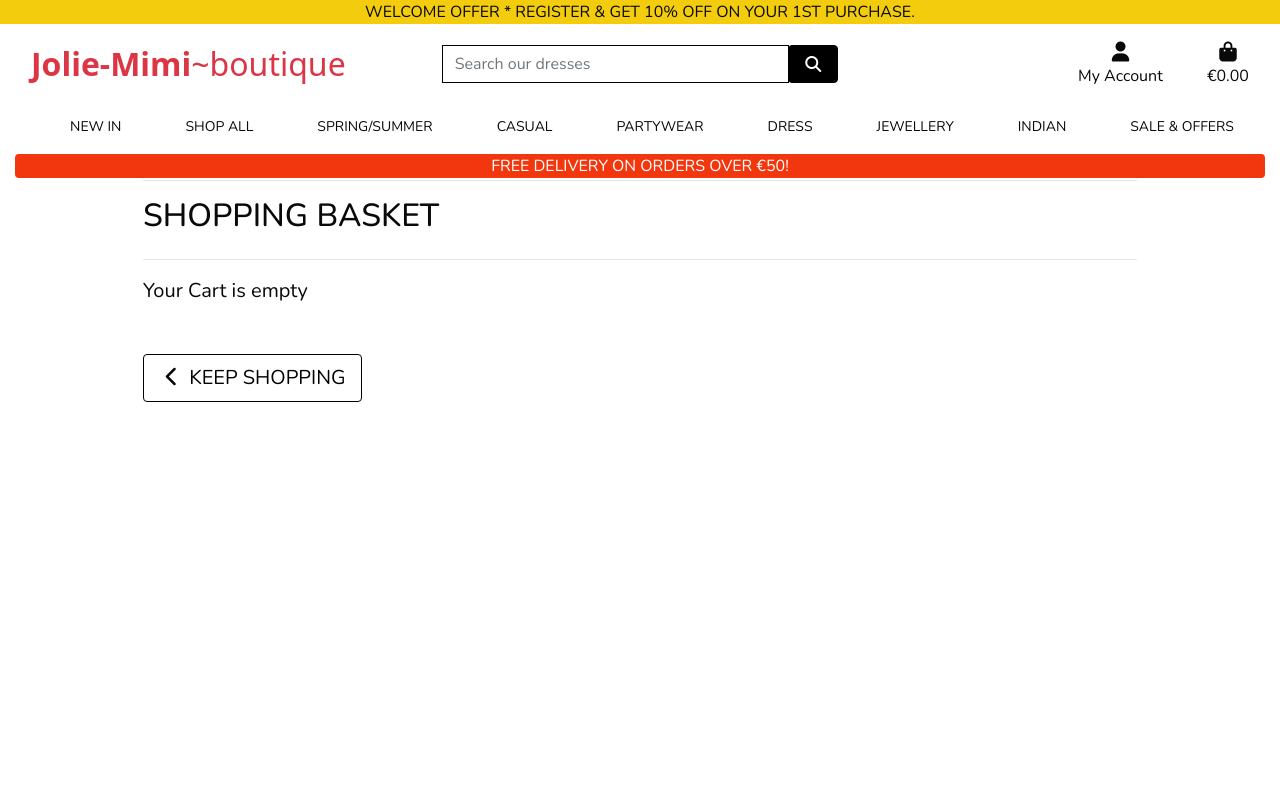
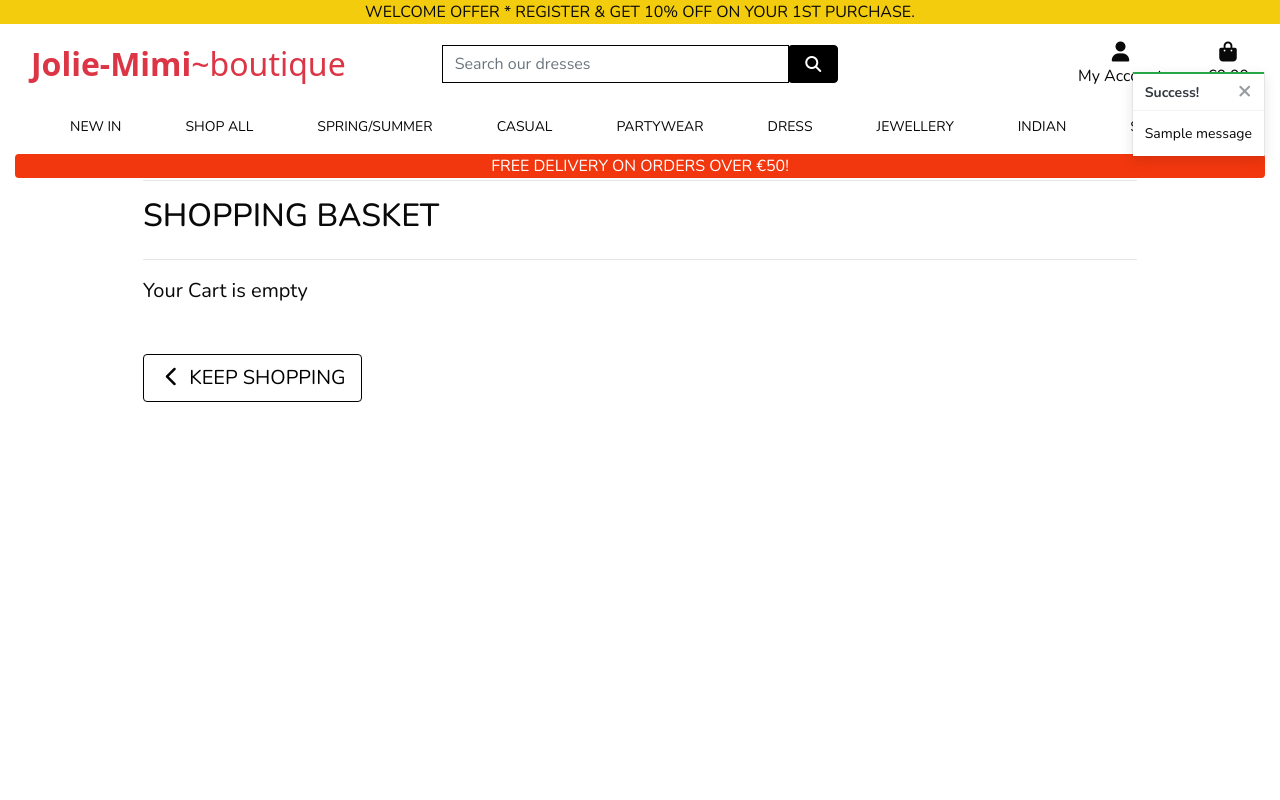
Before and after one commit to Mr-KulwinderSingh/jolie_mimi_boutique, a Django app: page /cart/ in a window 1280 px wide. Run offline with Django 3.2, Linux system fonts and the light colour scheme; one stand-in notice (Sample message) is shown; some libraries are stand-ins or nearby versions; some web fonts are replaced.

Commit message:
Added toasts to work with django messages and keep the user informed while adding the items to their shoping cart

```diff
--- a/cart/views.py
+++ b/cart/views.py
@@ -1,4 +1,7 @@
 from django.shortcuts import render, redirect, reverse, HttpResponse
+from django.contrib import messages
+
+from products.models import Product
 
 # Create your views here.
 
@@ -10,6 +13,7 @@ def view_cart(request):
 def add_to_cart(request, item_id):
     """ Add a quantity of the product chosen by the customer to the shopping cart"""
 
+    product = Product.objects.get(pk=item_id)
     quantity = int(request.POST.get('quantity'))
     redirect_url = request.POST.get('redirect_url')
     size = None
@@ -30,6 +34,7 @@ def add_to_cart(request, item_id):
             cart[item_id] += quantity
         else:
             cart[item_id] = quantity
+            messages.error(request, f'Added {product.name} to your cart')
 
     request.session['cart'] = cart
     return redirect(redirect_url)
--- a/jolie_mimi_boutique/settings.py
+++ b/jolie_mimi_boutique/settings.py
@@ -80,7 +80,7 @@ TEMPLATES = [
     },
 ]
 
-
+MESSAGE_STORAGE = 'django.contrib.messages.storage.session.SessionStorage'
 
 AUTHENTICATION_BACKENDS = [
 
--- a/static/css/base.css
+++ b/static/css/base.css
@@ -131,6 +131,21 @@ a.category-badge > span.badge:hover {
     background: #f2370e;
 }
 
+.message-container {
+    position: fixed;
+    top: 72px;
+    right: 15px;
+    z-index: 999999999999;
+}
+
+.custom-toast {
+    overflow: visible;
+}
+
+.toast-capper {
+    height: 2px;
+}
+
 
 
 /* -------------------------------- Media Queries */
--- a/templates/base.html
+++ b/templates/base.html
@@ -117,7 +117,21 @@
 
 
     {% if messages %}
-        <div class="message-container"></div>
+        <div class="message-container">
+            {% for message in messages %}
+                {% with message.level as level %}
+            {% if level == 40 %}
+                {% include 'includes/toasts/toast_error.html' %}
+            {% elif level == 30 %}
+                {% include 'includes/toasts/toast_warning.html' %}
+            {% elif level == 25 %}
+                {% include 'includes/toasts/toast_success.html' %}
+            {% else %}
+                {% include 'includes/toasts/toast_info.html' %}
+            {% endif %}
+                {% endwith %}
+            {% endfor %}
+        </div>
     {% endif %}
 
     {% block page_header %}
@@ -127,6 +141,9 @@
     {% endblock %}
 
     {% block postloadjs %}
+    <script type="text/javascript">
+        $('.toast').toast('show');
+    </script>
     {% endblock %}
 
 
--- /dev/null
+++ b/templates/includes/toasts/toast_success.html
@@ -0,0 +1,13 @@
+<div class="toast custom-toast rounded-0 border-top-0" data-autohide="false">
+    <div class="arrow-up arrow-success"></div>
+    <div class="w-100 toast-capper bg-success"></div>
+    <div class="toast-header bg-white text-dark">
+        <strong class="mr-auto">Success!</strong>
+        <button type="button" class="ml-2 mb-1 close text-dark" data-dismiss="toast" aria-label="Close">
+            <span aria-hidden="true">&times;</span>
+        </button>
+    </div>
+    <div class="toast-body bg-white">
+        {{ message }}
+    </div>
+</div>
```
Also changed, not shown: templates/includes/toasts/toast_error.html (added, +13 -0 lines), templates/includes/toasts/toast_info.html (added, +13 -0 lines), templates/includes/toasts/toast_warning.html (added, +13 -0 lines), db.sqlite3.
